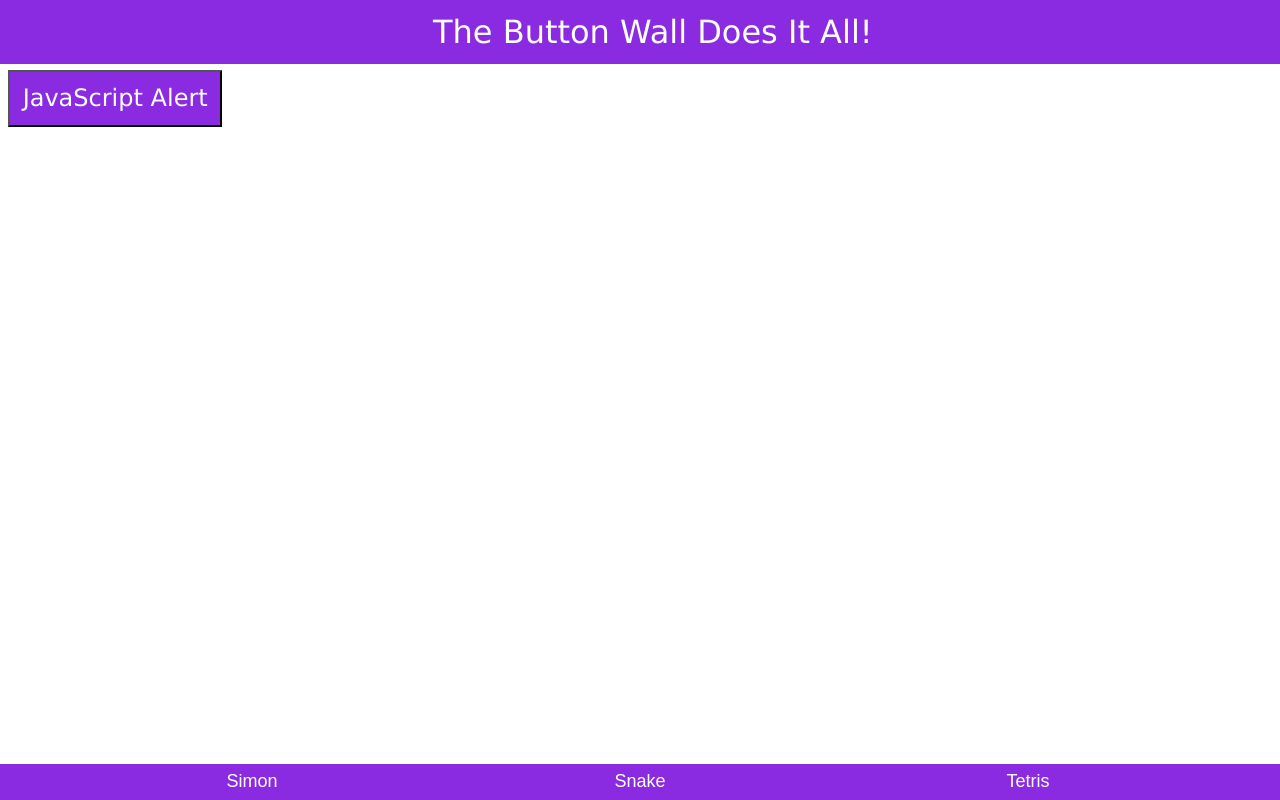
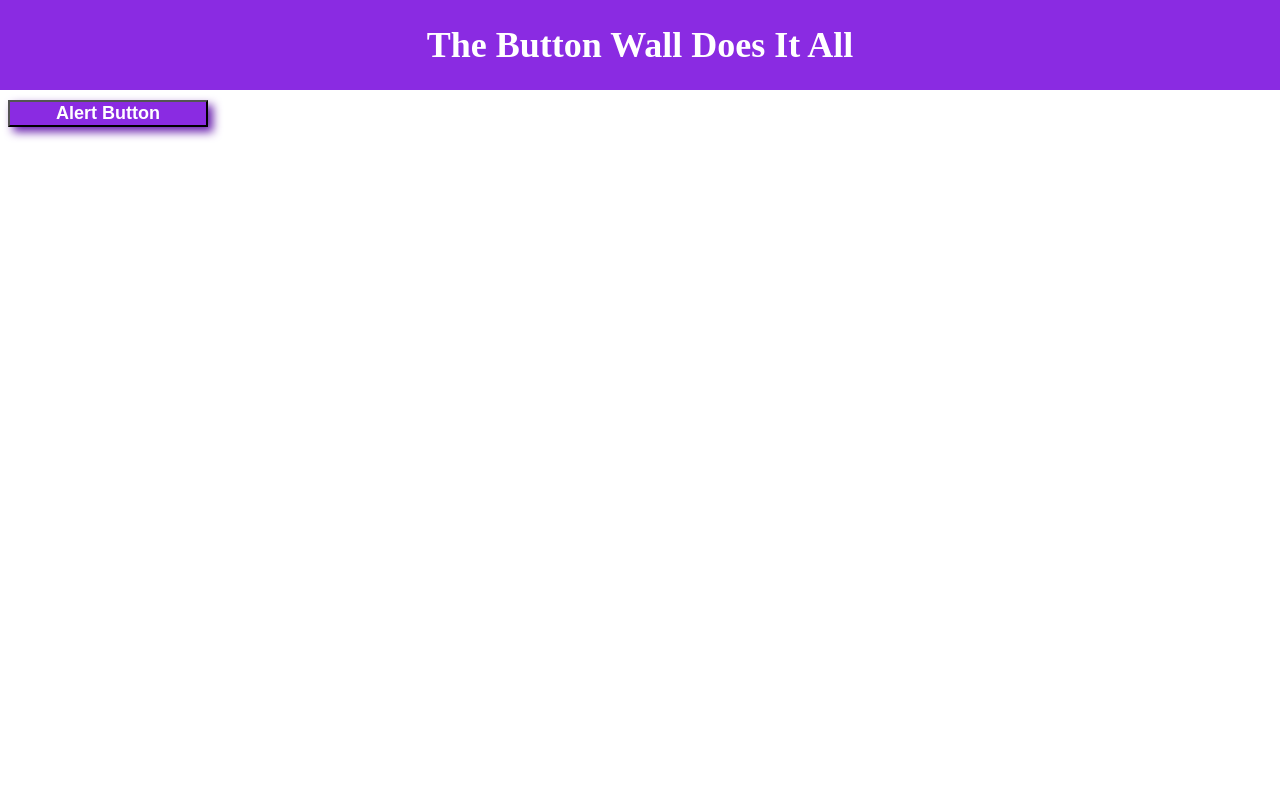
Before and after one commit to hjrdev/buttonWall, a plain HTML site: page index.html in a window 1280 px wide. Drawn offline with Linux system fonts and the light colour scheme.

Commit message:
Revision v1.1

```diff
--- a/index.html
+++ b/index.html
@@ -1,32 +1,24 @@
 <!DOCTYPE html>
-<html lang="en">
+<html>
     <head>
+        <meta charset="utf-8">
+        <meta http-equiv="X-UA-Compatible" content="IE=edge">
+        <title>Button Wall</title>
+        <meta name="description" content="">
+        <meta name="viewport" content="width=device-width, initial-scale=1">
         <link rel="stylesheet" href="style.css">
-    <meta charset="UTF-8">
-    <meta http-equiv="X-UA-Compatible" content="IE=edge">
-    <meta name="viewport" content="width=device-width, initial-scale=1.0">
-    <title>Button Wall Does It All</title>
     </head>
     <body>
 
-    <header>
-        The Button Wall Does It All!
-    </header>
+        <header><h1>The Button Wall Does It All</h1></header>
 
         <main>
-        <article id="jsAlertBox"><button id="alertButton" onclick="buttonAlert()">JavaScript Alert</button></article>
-        <article id=""></article>
-        <article id=""></article>
-        <article id=""></article>
+            <button id="alertButton" onclick="alertFunction()">Alert Button</button>
         </main>
 
-    <footer>
-        <div id="simon"><button id="startSimon">Simon</button></div>
-        <div id="snake"><button id="startSnake">Snake</button></div>
-        <section id="tetris"><button id="startTetris">Tetris</button></section>
-    </footer>
-
-    <script src="index.js"></script>
-
+        <script src="index.js" async defer></script>
+        <!--<script>function myFunction() {
+            alert("I am an alert box!");
+          }</script>-->
     </body>
 </html>
--- a/index.js
+++ b/index.js
@@ -1,3 +1,3 @@
-function buttonAlert() {
-    alert("You are really starting to push my buttons!");
+function alertFunction() {
+  alert("I am an alert box!");
 }
--- a/style.css
+++ b/style.css
@@ -1,49 +1,26 @@
 header {
-    background-color: blueviolet;
-    color: white;
-    font-size: xx-large;
     position: fixed;
     top: 0;
     left: 0;
+    color: white;
+    background-color: blueviolet;
+    font-weight: 900;
+    font-size: large;
     width: 100%;
-    padding: 1%;
     text-align: center;
-    font-family: 'Lucida Sans', 'Lucida Sans Regular', 'Lucida Grande', 'Lucida Sans Unicode', Geneva, Verdana, sans-serif;
 }
 main {
-    margin-top: 5.5%;
+    margin-top: 100px;
 }
 #alertButton {
     background-color: blueviolet;
-    padding: 1%;
+    box-shadow: 5px 5px 10px rgb(105, 32, 173);
     color: white;
-    font-size: x-large;
-    font-family:'Lucida Sans', 'Lucida Sans Regular', 'Lucida Grande', 'Lucida Sans Unicode', Geneva, Verdana, sans-serif
+    font-weight: 900;
+    font-size: large;
+    width: 200px;
 }
-/* Changes the button color on hover for the linked parent button*/
 #alertButton:hover {
-    background-color:rgb(103, 0, 199)
+    box-shadow: none;
+    transition: translateY(5px);
 }
-footer {
-    position: fixed;
-    bottom: 0;
-    left: 0;
-    text-align: center;
-    width: 100%;
-    background-color: blueviolet;
-}
-#simon, #snake, #tetris {
-    display: inline-block;
-    width: 30%;
-}
-#startSimon, #startSnake, #startTetris {
-    color: white;
-    background-color: blueviolet;
-    font-size: large;
-    padding: 2%;
-    border: none;
-    border-radius: 30%;
-}
-#startSimon:hover, #startSnake:hover, #startTetris:hover {
-    background-color:rgb(103, 0, 199)
-}
```
Also changed, not shown: 1 other file. Lines whose indentation alone changed are shown as unchanged.
